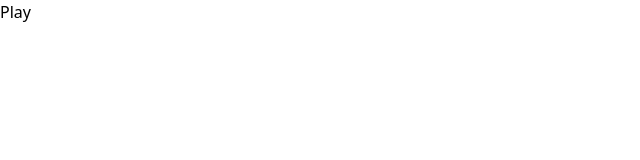
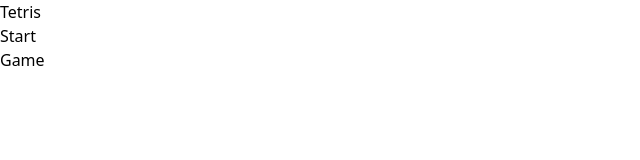
Before and after one commit to Fenroe/all-long, a React (Vite) app in the folder client/: page / in a window 1280 px wide. Shown: the top 160 px of the page, without its empty margins (0-640 px from the left). Built offline with nearby package versions, Linux system fonts and the light colour scheme.

Commit message:
removed console logs and started work on other game rules

```diff
--- a/client/src/App.tsx
+++ b/client/src/App.tsx
@@ -1,10 +1,10 @@
-import { GameBoard, Home } from './pages'
+import { Game, Home } from './pages'
 
 function App() {
   return (
     <div className="App">
-      <GameBoard />
       <Home />
+      <Game />
     </div>
   )
 }
--- a/client/src/pages/GameBoard.tsx
+++ b/client/src/components/GameBoard.tsx
@@ -1,5 +1,5 @@
 import { useEffect } from 'react'
-import { BoardRow } from '../components'
+import BoardRow from './BoardRow'
 import { getArrayFromNumber, rotateCross, rotateL, rotateReverseL, rotateLong, rotateZig, rotateReverseZig, pieceOrientationArray } from '../utilities'
 import { useSnapshot } from 'valtio'
 import state from '../state'
@@ -87,7 +87,6 @@
                 newCoordinates = rotateCross(snap.activePieceTiles, snap.pieceOrientation)
                 break;
             case 'L':
-                console.log('LLL')
                 newCoordinates = rotateL(snap.activePieceTiles, snap.pieceOrientation)
                 break;
             case 'reverse L':
@@ -113,9 +112,7 @@
         if (isValidMove) {
             state.activePieceTiles = newCoordinates
             const indexOfOrientation = pieceOrientationArray.indexOf(snap.pieceOrientation)
-            console.log({ index: indexOfOrientation, length: pieceOrientationArray.length })
             state.pieceOrientation = indexOfOrientation === pieceOrientationArray.length - 1 ? pieceOrientationArray[0] : pieceOrientationArray[indexOfOrientation + 1]
-            console.log(state.pieceOrientation)
         }
     }
 
--- /dev/null
+++ b/client/src/pages/Game.tsx
@@ -0,0 +1,7 @@
+const Game = () => {
+  return (
+    <div>Game</div>
+  )
+}
+
+export default Game
--- a/client/src/pages/Home.tsx
+++ b/client/src/pages/Home.tsx
@@ -1,14 +1,19 @@
-import React from 'react'
 import { useSnapshot } from 'valtio'
 import state from '../state'
 
 const Home = () => {
   const snap = useSnapshot(state)
 
+  const startGame = () => {
+    state.intro = false
+    state.score = 0
+  }
+
   return (
-    <div>
-      <button onClick={() => state.gamePaused = !snap.gamePaused}>{snap.gamePaused ? 'Play' : 'Pause' }</button>
-    </div>
+    <main>
+      <h1>Tetris</h1>
+      <button onClick={startGame}>Start</button>
+    </main>
   )
 }
 
--- a/client/src/pages/index.ts
+++ b/client/src/pages/index.ts
@@ -1,7 +1,7 @@
-import GameBoard from './GameBoard'
+import Game from './Game'
 import Home from './Home'
 
 export {
-    GameBoard,
     Home,
+    Game,
 }
--- a/client/src/state/index.ts
+++ b/client/src/state/index.ts
@@ -10,6 +10,9 @@
     nextPieceTiles: number[];
     pieceOrientation: 'spawn' | 'upright' | 'reverse spawn' | 'reverse upright';
     pieceType: string;
+    intro: boolean;
+    outro: boolean;
+    score: number;
 
 }
 const state: stateInterface = proxy({
@@ -22,32 +25,9 @@
     nextPieceTiles: [14, 24, 13, 3],
     pieceOrientation: 'spawn',
     pieceType: 'L',
+    intro: true,
+    outro: false,
+    score: 0,
 })
 
-// [14, 15, 23, 24]
-// [3, 13, 14, 24]
-
 export default state;
-
-/*
-keep track of what piece orientation should be
-spawn
-upright
-reverse spawn
-reverse upright
-
-which pieces have all four, which have less?
-
-4
-L
-reverse L
-cross
-
-2
-long
-zigzag
-reverse zigzag
-
-1
-square
-*/
```
